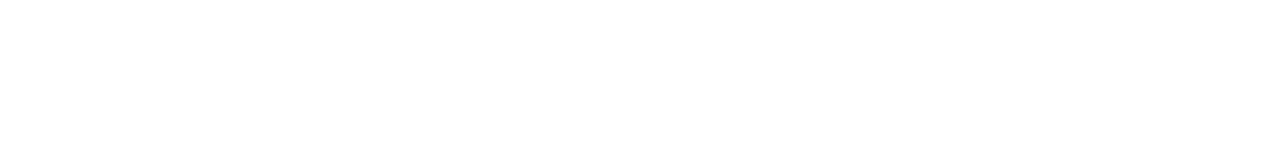
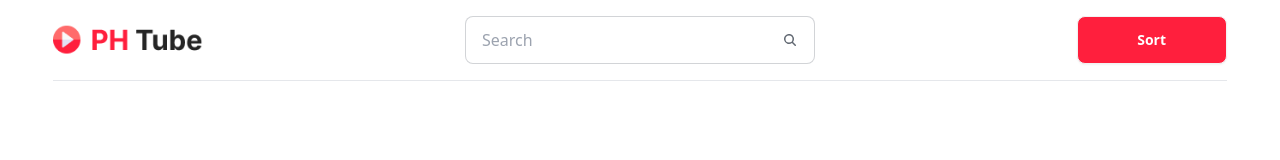
Before and after one commit to MursalinDevOps/MnTube_m35, a plain HTML site: page index.html in a window 1280 px wide. Drawn offline with nearby package versions, Linux system fonts and the light colour scheme.

Commit message:
navbar added

```diff
--- a/index.html
+++ b/index.html
@@ -21,7 +21,29 @@
 </head>
 <body>
     <header>
-        <nav></nav>
+        <nav class="w-11/12 mx-auto flex justify-between items-center py-4 border-b">
+            <div class="logo w-[150px]">
+                <img src="./assets/Logo.png" alt="">
+            </div>
+            <div class="search w-[350px]">
+                <label class="input input-bordered flex items-center gap-2">
+                    <input type="text" class="grow" placeholder="Search" />
+                    <svg
+                      xmlns="http://www.w3.org/2000/svg"
+                      viewBox="0 0 16 16"
+                      fill="currentColor"
+                      class="h-4 w-4 opacity-70">
+                      <path
+                        fill-rule="evenodd"
+                        d="M9.965 11.026a5 5 0 1 1 1.06-1.06l2.755 2.754a.75.75 0 1 1-1.06 1.06l-2.755-2.754ZM10.5 7a3.5 3.5 0 1 1-7 0 3.5 3.5 0 0 1 7 0Z"
+                        clip-rule="evenodd" />
+                    </svg>
+                  </label>
+            </div>
+            <div class="sort">
+                <button class="btn w-[150px] bg-[#FF1F3D] text-white">Sort</button>
+            </div>
+        </nav>
     </header>
 
     <!-- JS SCRIPT -->
```
Also changed, not shown: api.txt (added), assets/Icon.png (renamed from ph-tube-resources/Icon.png), assets/Logo.png (renamed from ph-tube-resources/Logo.png), ph-tube-resources/design/Frame 1.png (deleted), ph-tube-resources/design/Frame 2.png (deleted), ph-tube-resources/design/Frame 3.png (deleted), tailwind.config.js (added), 2 other files.
